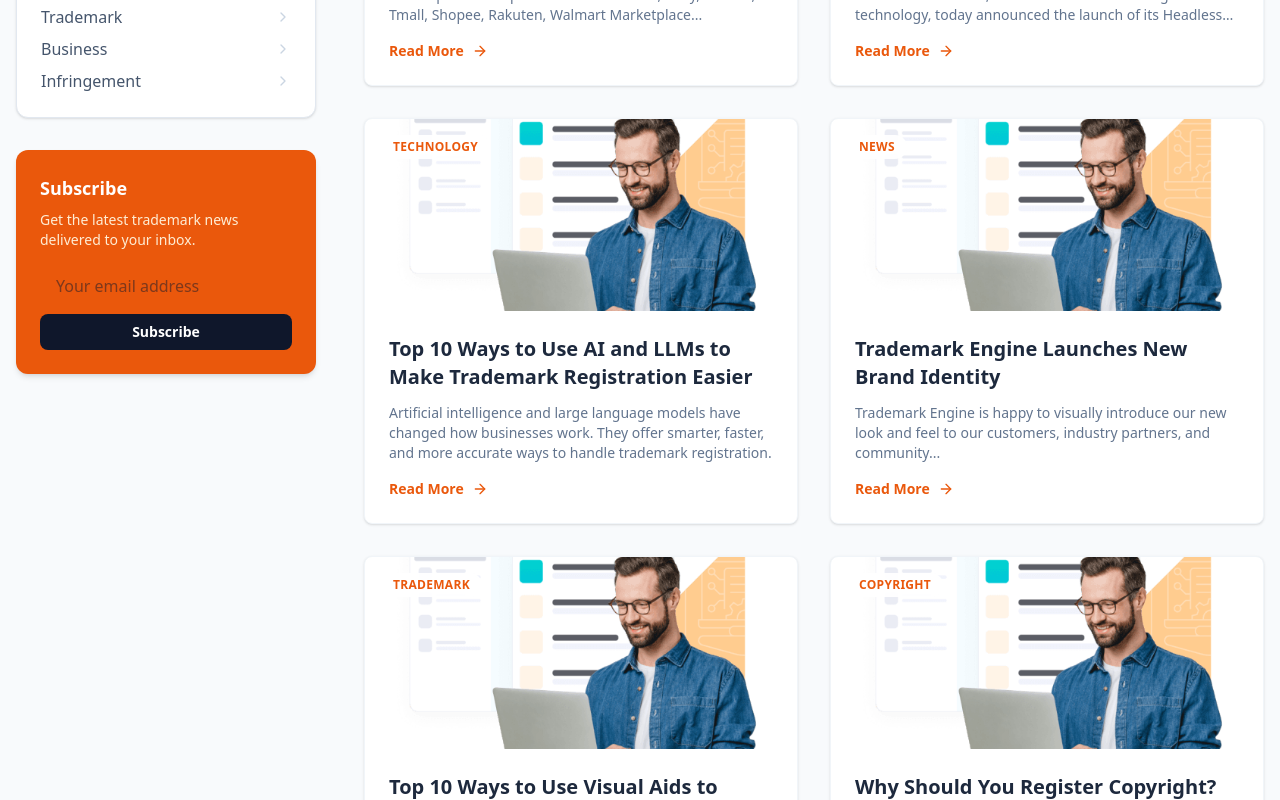
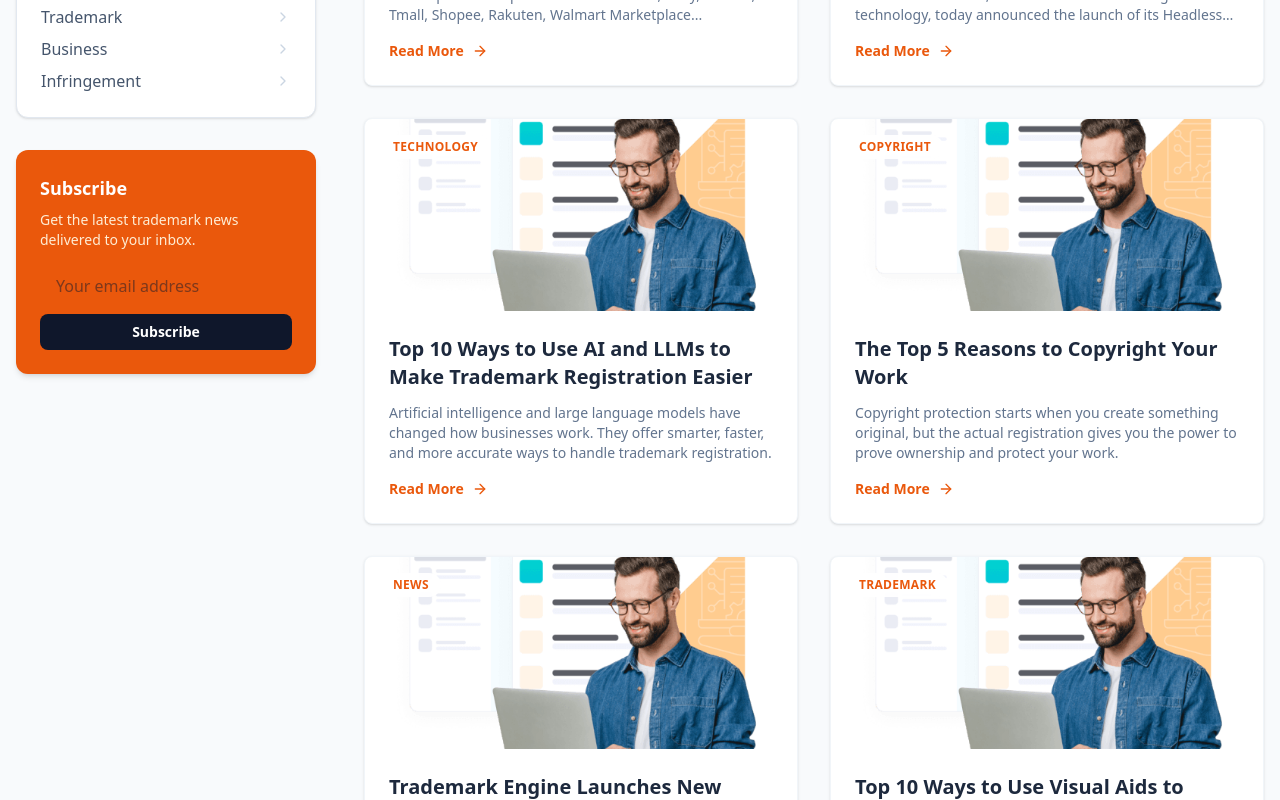
Before and after one commit to Sajid-Abbas110/Trademarkengine, a Next.js app: page /blog in a window 1280 px wide. Shown: the part 1100-1900 px from the top of the page. Built offline with nearby package versions, Linux system fonts and the light colour scheme.

Commit message:
Add fourth blog post: The Top 5 Reasons to Copyright Your Work

```diff
--- a/app/blog/[slug]/page.tsx
+++ b/app/blog/[slug]/page.tsx
@@ -61,6 +61,63 @@ const blogPosts: { [key: string]: any } = {
         <h2>Press Release</h2>
         <p>Press Release can be found <a href="https://example.com/press-release">HERE</a>.</p>
         <p><em>Originally published on October 20, 2026, and last edited on October 20, 2026.</em></p>
+      </section>
+    `
+  },
+  "top-5-reasons-copyright-work": {
+    title: "The Top 5 Reasons to Copyright Your Work",
+    date: "August 16, 2025",
+    category: "Copyright",
+    readTime: "5 min read",
+    author: "Gregory I. Kelson",
+    image: "/hero.png",
+    content: `
+      <section>
+        <p>Copyright protection starts when you create something original, but the actual registration gives you the power to prove ownership and protect your work. Here are the top five reasons it pays to make it official.</p>
+      </section>
+
+      <section>
+        <h2>1. You Own It—And You Can Prove It</h2>
+        <p>When you create something original—like a song, photograph, article, or article, <a href="https://example.com/copyright-office">you automatically have a copyright</a> on the copyright. But automatic protection only gives you so far. If someone copies or steals your work, you'll need to prove you created it first.</p>
+        <p>A copyright registration with the U.S. Copyright Office creates a public record proving your ownership of the work. The record is important because it allows you to take legal action if necessary. It also shows evidence of ownership to clients, customers, collaborators, and any service partners you work with.</p>
+      </section>
+
+      <section>
+        <h2>2. It Makes Legal Action Possible (and Stronger)</h2>
+        <p>You can't sue for copyright infringement in court <a href="https://example.com/copyright-lawsuit">unless you've first registered</a>. That's a key requirement, especially if your work is published or shared widely.</p>
+        <p>Having a copyright registration in place before the infringement happens makes you eligible for statutory damages and attorney fees. These benefits aren't available without registration—which is why it's a powerful form of protection—even if you never need to sue.</p>
+      </section>
+
+      <section>
+        <h2>3. It Adds Value to Your Work</h2>
+        <p>When you register your copyright, you're not just protecting your work—you're investing in it. A registered copyright helps increase the value of your content and strengthen your overall brand. If you demonstrate ownership, exclusivity, and long-term value—all things that registration provides in potential partners.</p>
+      </section>
+
+      <section>
+        <h2>4. It Strengthens Your Position Online</h2>
+        <p>In protecting your work online without registration, getting it removed can be frustrating. Most platforms require <a href="https://example.com/dmca-takedown">proof of ownership for a DMCA takedown</a>. A registered copyright gives you the legal proof you need to take swift, effective action.</p>
+        <p>When you register your copyright online, you're essentially creating proof of ownership. Whether it's a photograph, writing, music, or other design, registering your copyright gives you leverage in any copyright dispute.</p>
+      </section>
+
+      <section>
+        <h2>5. It Helps You Earn from Your Work</h2>
+        <p>Clear ownership rights through copyright is that it gives you control over how your work is used and how you profit from it. You can license your work, sell it, or collect royalties with a registered copyright.</p>
+        <p>If you've written a book, created a course, or designed original graphics, <a href="https://example.com/copyright-registration">copyright registration</a> helps you turn that creative effort into income while keeping the rights where they belong—with you.</p>
+      </section>
+
+      <section>
+        <h2>Make It Official with Trademark Engine</h2>
+        <p>Registering your copyright doesn't have to be complicated. At Trademark Engine, we help creators and business owners protect what they've built. Our process is simple, affordable, and designed to work with your schedule.</p>
+      </section>
+
+      <section>
+        <h2>Sources:</h2>
+        <ul>
+          <li>1. U.S. Copyright Office. <a href="https://example.com/what-is-copyright">"What is Copyright?"</a></li>
+          <li>2. U.S. Copyright Office. <a href="https://example.com/copyright-basics">"Copyright Basics"</a></li>
+        </ul>
+        <p><em>Trademark Engine is not a law firm and cannot offer legal advice. The information in this email and on our website is for general informational purposes only and is not legal advice. Use of the website is subject to our Terms of Service and Privacy Policy.</em></p>
+        <p><em>Originally published on August 16, 2025, and last edited on December 29, 2025.</em></p>
       </section>
     `
   },
--- a/app/blog/page.tsx
+++ b/app/blog/page.tsx
@@ -29,6 +29,13 @@ const blogPosts = [
         imageSrc: "/hero.png",
         category: "Technology",
         slug: "top-10-ways-ai-llms-trademark"
+    },
+    {
+        title: "The Top 5 Reasons to Copyright Your Work",
+        summary: "Copyright protection starts when you create something original, but the actual registration gives you the power to prove ownership and protect your work.",
+        imageSrc: "/hero.png",
+        category: "Copyright",
+        slug: "top-5-reasons-copyright-work"
     },
     {
         title: "Trademark Engine Launches New Brand Identity",
```
